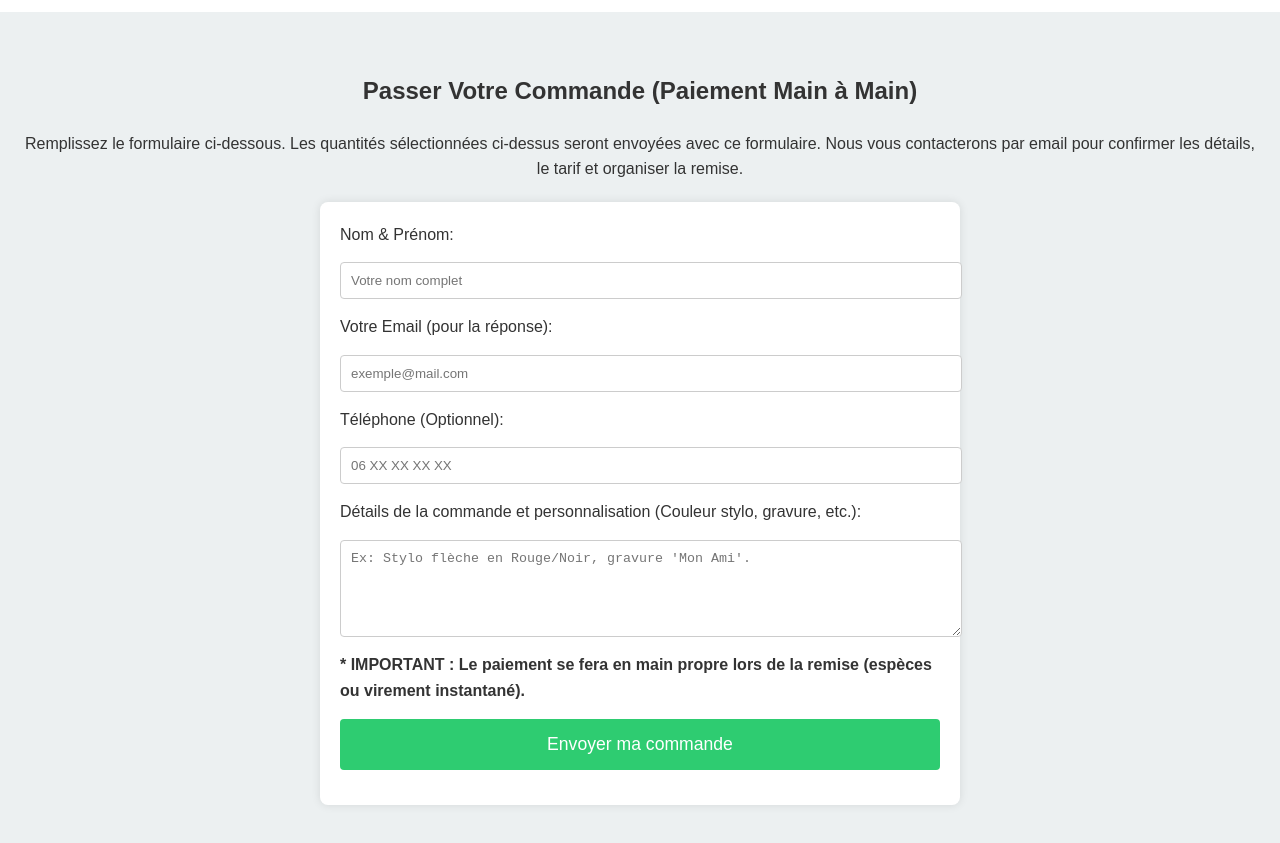
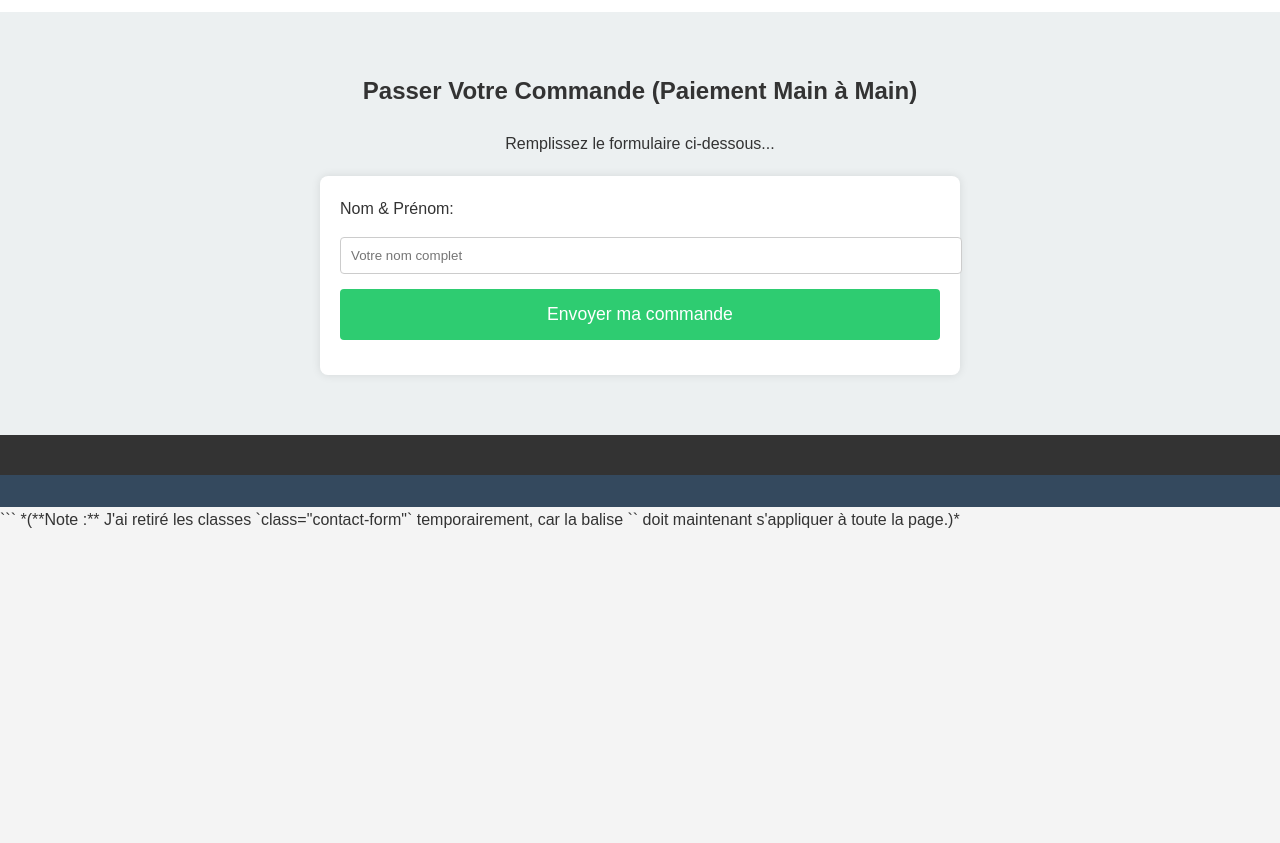
Before and after one commit to Olfnair06/fb.boutique06, a plain HTML site: page index.html in a window 1280 px wide. Shown: the part 3380-4223 px from the top of the page. After the commit the page ends 3912 px from the top, so only its background shows below. Drawn offline with Linux system fonts and the light colour scheme.

````diff
--- a/index.html
+++ b/index.html
@@ -156,27 +156,26 @@
 </section>
 <section class="contact" id="commander">
     <h2>Passer Votre Commande (Paiement Main à Main)</h2>
-    <p>Remplissez le formulaire ci-dessous. Les quantités sélectionnées ci-dessus seront envoyées avec ce formulaire. Nous vous contacterons par email pour confirmer les détails, le tarif et organiser la remise.</p>
+    <p>Remplissez le formulaire ci-dessous...</p>
 
-    <form class="contact-form" action="https://formspree.io/f/xyzawyea" method="POST">
-
+    <div class="contact-form">
         <label for="nom">Nom & Prénom:</label>
         <input type="text" id="nom" name="Nom_Client" placeholder="Votre nom complet" required>
-
-        <label for="email">Votre Email (pour la réponse):</label>
-        <input type="email" id="email" name="_replyto" placeholder="exemple@mail.com" required>
-
-        <label for="tel">Téléphone (Optionnel):</label>
-        <input type="tel" id="tel" name="Telephone_Client" placeholder="06 XX XX XX XX">
-
-        <label for="details">Détails de la commande et personnalisation (Couleur stylo, gravure, etc.):</label>
-        <textarea id="details" name="Details_Commande" rows="5" placeholder="Ex: Stylo flèche en Rouge/Noir, gravure 'Mon Ami'."></textarea>
-
-        <p style="font-weight: bold; margin-top: 15px;">* IMPORTANT : Le paiement se fera en main propre lors de la remise (espèces ou virement instantané).</p>
-
         <button type="submit" class="button">Envoyer ma commande</button>
-    </form>
+    </div>
 </section>
     </footer>
+<footer class="footer" id="contact">
+        </footer>
+
+    </form> </body>
 </body>
+<body>
+    <form action="https://formspree.io/f/xyzawyea" method="POST">
+
+        <header class="header">
+            </header>
+
+        ```
+*(**Note :** J'ai retiré les classes `class="contact-form"` temporairement, car la balise `<form>` doit maintenant s'appliquer à toute la page.)*
 </html>
````
